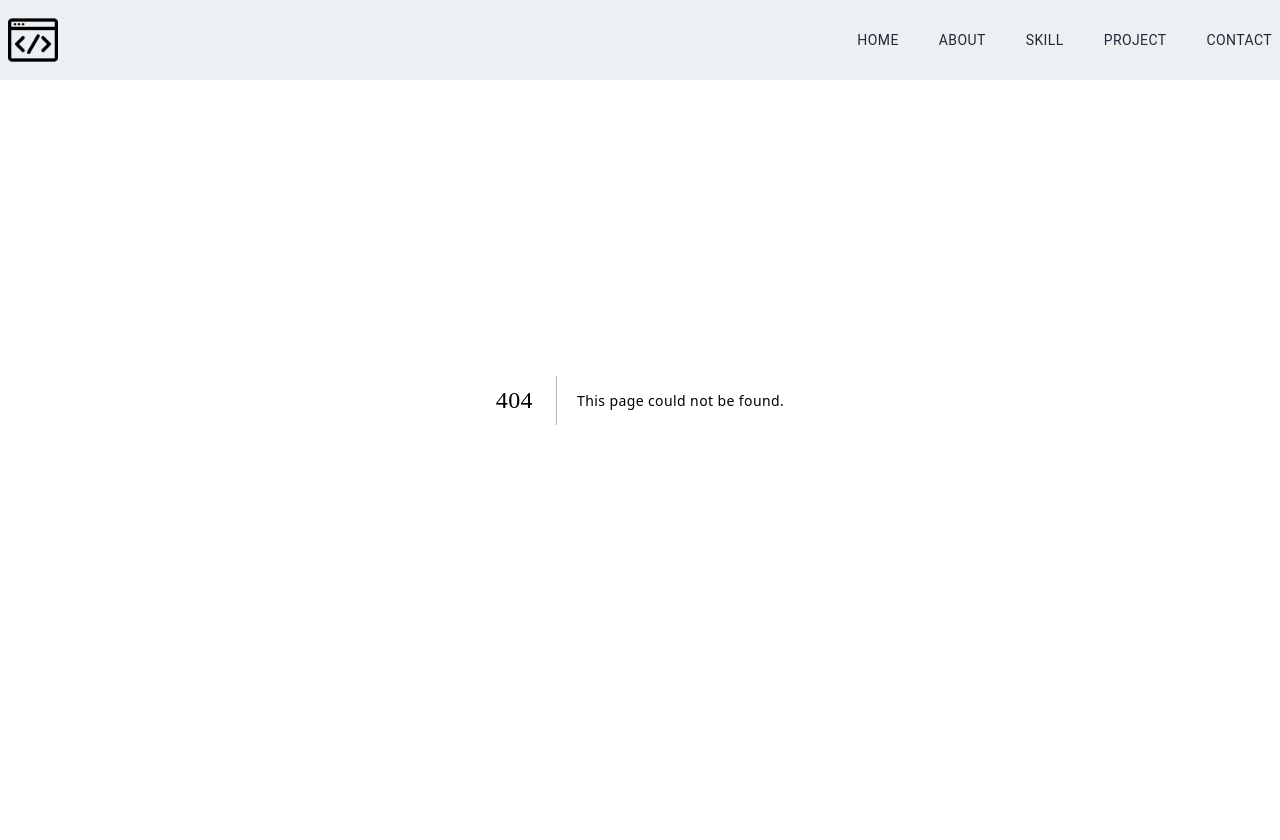
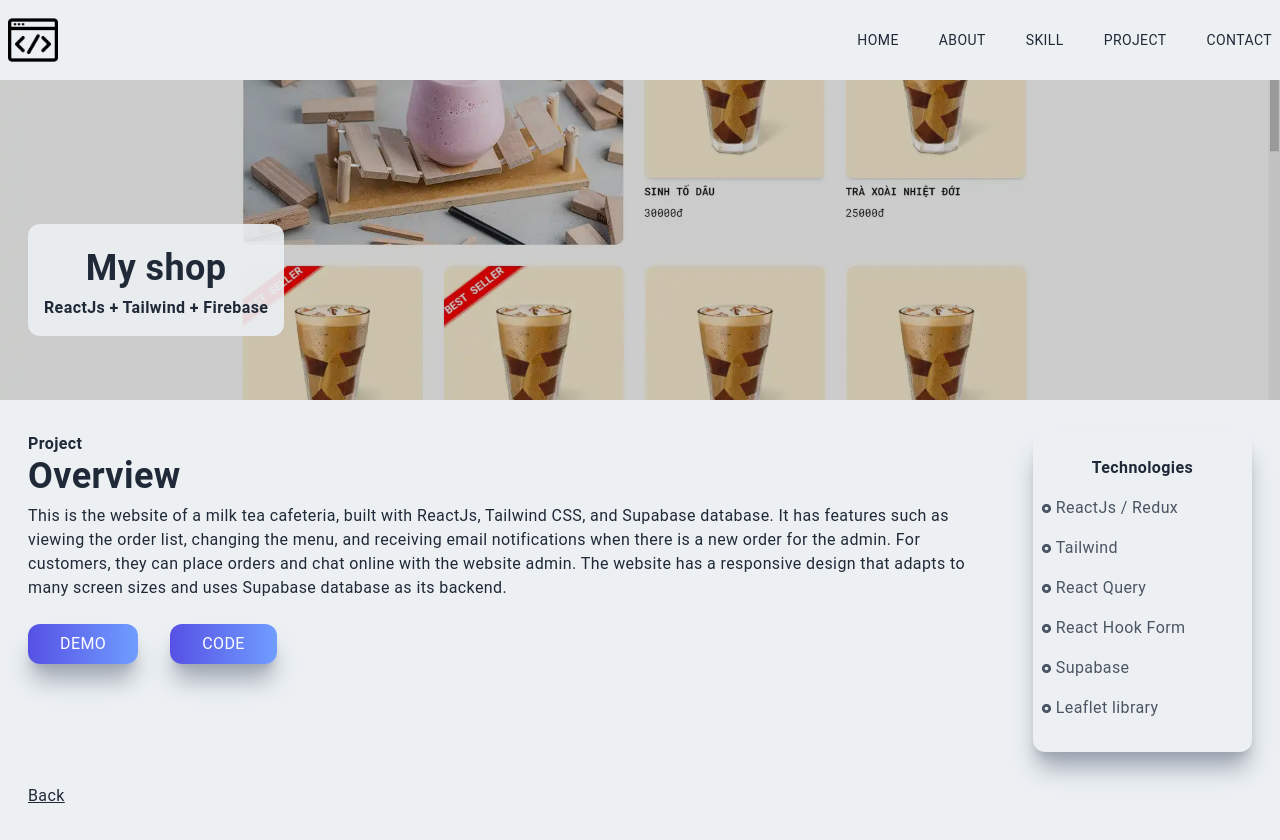
Before and after one commit to dngocson/myportfolio, a Next.js app: page /trasuatopone in a window 1280 px wide. Before the commit this address had no page. Before the commit the page ends 800 px from the top, so only its background shows below. Built offline with nearby package versions, Linux system fonts and the light colour scheme.

Commit message:
added new project and new Cv
added new project and new Cv

```diff
--- /dev/null
+++ b/app/trasuatopone/page.tsx
@@ -0,0 +1,107 @@
+import React from "react";
+import Image from "next/image";
+import trasua from "../../public/TraSuaTopONe.webp";
+import { RiRadioButtonFill } from "react-icons/ri";
+import Link from "next/link";
+const Page = () => {
+  return (
+    <div className="w-full">
+      <div className="w-screen h-[50vh] relative">
+        <div className="absolute top-0 left-0 w-full h-[50vh] z-10">
+          <Image
+            src={trasua}
+            className="absolute z-1 object-cover brightness-[0.8]"
+            alt="projectImg"
+            fill={true}
+          />
+          <div className="absolute top-[70%] max-w-[1240px] w-full left-[50%] right-[50%] translate-x-[-50%] translate-y-[-50%] text-white z-10 p-2">
+            <div className="bg-[#ecf0f3]/90 inline-block p-4 rounded-xl text-center text-[#1f2937]">
+              <h2 className="py-2">My shop</h2>
+              <h3>ReactJs + Tailwind + Firebase</h3>
+            </div>
+          </div>
+        </div>
+      </div>
+
+      <div className="max-w-[1240px] mx-auto p-2 grid md:grid-cols-5 gap-8 py-8">
+        <div className="col-span-4">
+          <h3>Project</h3>
+          <h2>Overview</h2>
+          <p className="py-2 text-gray-800">
+            This is the website of a milk tea cafeteria, built with ReactJs,
+            Tailwind CSS, and Supabase database. It has features such as viewing
+            the order list, changing the menu, and receiving email notifications
+            when there is a new order for the admin. For customers, they can
+            place orders and chat online with the website admin. The website has
+            a responsive design that adapts to many screen sizes and uses
+            Supabase database as its backend.
+          </p>
+          <a
+            href="https://trasuatopone.online/"
+            target="_blank"
+            rel="noreferrer"
+          >
+            <button className="px-8 py-2 mt-4 mr-8">DEMO</button>
+          </a>
+          <a
+            href="https://github.com/dngocson/toponeCoffee"
+            target="_blank"
+            rel="noreferrer"
+          >
+            <button className="px-8 py-2 mt-4">CODE</button>
+          </a>
+        </div>
+
+        <div className="col-span-4 md:col-span-1 shadow-xl shadow-gray-400 rounded-xl py-4">
+          <div className="p-2">
+            <p className="text-center font-bold pb-2">Technologies</p>
+            <div className="grid grid-cols-3 md:grid-cols-1">
+              <p className="text-gray-600 py-2 flex items-center">
+                <span>
+                  <RiRadioButtonFill size={15} className="pr-1" />
+                </span>
+                ReactJs / Redux
+              </p>
+              <p className="text-gray-600 py-2 flex items-center">
+                <span>
+                  <RiRadioButtonFill size={15} className="pr-1" />
+                </span>
+                Tailwind
+              </p>
+
+              <p className="text-gray-600 py-2 flex items-center">
+                <span>
+                  <RiRadioButtonFill size={15} className="pr-1" />
+                </span>
+                React Query
+              </p>
+              <p className="text-gray-600 py-2 flex items-center">
+                <span>
+                  <RiRadioButtonFill size={15} className="pr-1" />
+                </span>{" "}
+                React Hook Form
+              </p>
+              <p className="text-gray-600 py-2 flex items-center">
+                <span>
+                  <RiRadioButtonFill size={15} className="pr-1" />
+                </span>{" "}
+                Supabase
+              </p>
+              <p className="text-gray-600 py-2 flex items-center">
+                <span>
+                  <RiRadioButtonFill size={15} className="pr-1" />
+                </span>
+                Leaflet library
+              </p>
+            </div>
+          </div>
+        </div>
+        <Link href="/#project">
+          <p className="underline cursor-pointer">Back</p>
+        </Link>
+      </div>
+    </div>
+  );
+};
+
+export default Page;
--- a/components/Project.tsx
+++ b/components/Project.tsx
@@ -6,6 +6,7 @@
 import project5img from "../public/project5.png";
 import pizzaCo from "../public/PizzaCo.png";
 import ProjectItem from "./ProjectItem";
+import trasuatoponepic from "../public/TraSuaTopONe.webp";
 const Project = () => {
   return (
     <div id="project" className="w-full">
@@ -15,6 +16,13 @@
         </p>
         <h2 className="py-4">What I've Build</h2>
         <div className="grid md:grid-cols-2 gap-8">
+          <ProjectItem
+            title="Trà sữa Top One"
+            backgroundImg={trasuatoponepic}
+            projectUrl="/trasuatopone"
+            subTitle="ReactJs + TailwindCss + Supabase"
+          />
+
           <ProjectItem
             title="My shop"
             backgroundImg={project1img}
```
Also changed, not shown: public/TraSuaTopONe.webp (added), 1 other file (tests, documents, lock files or other folders).
